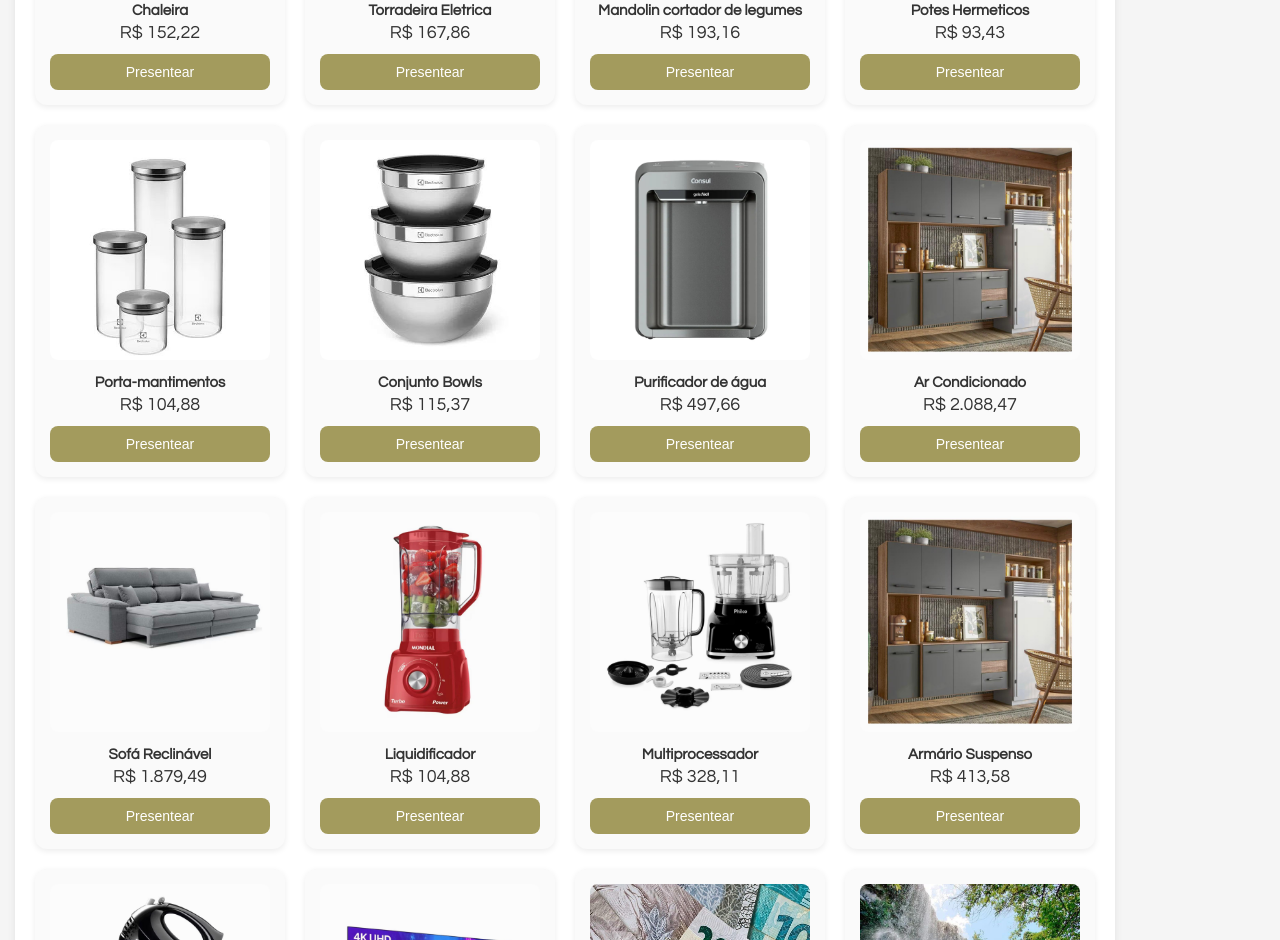
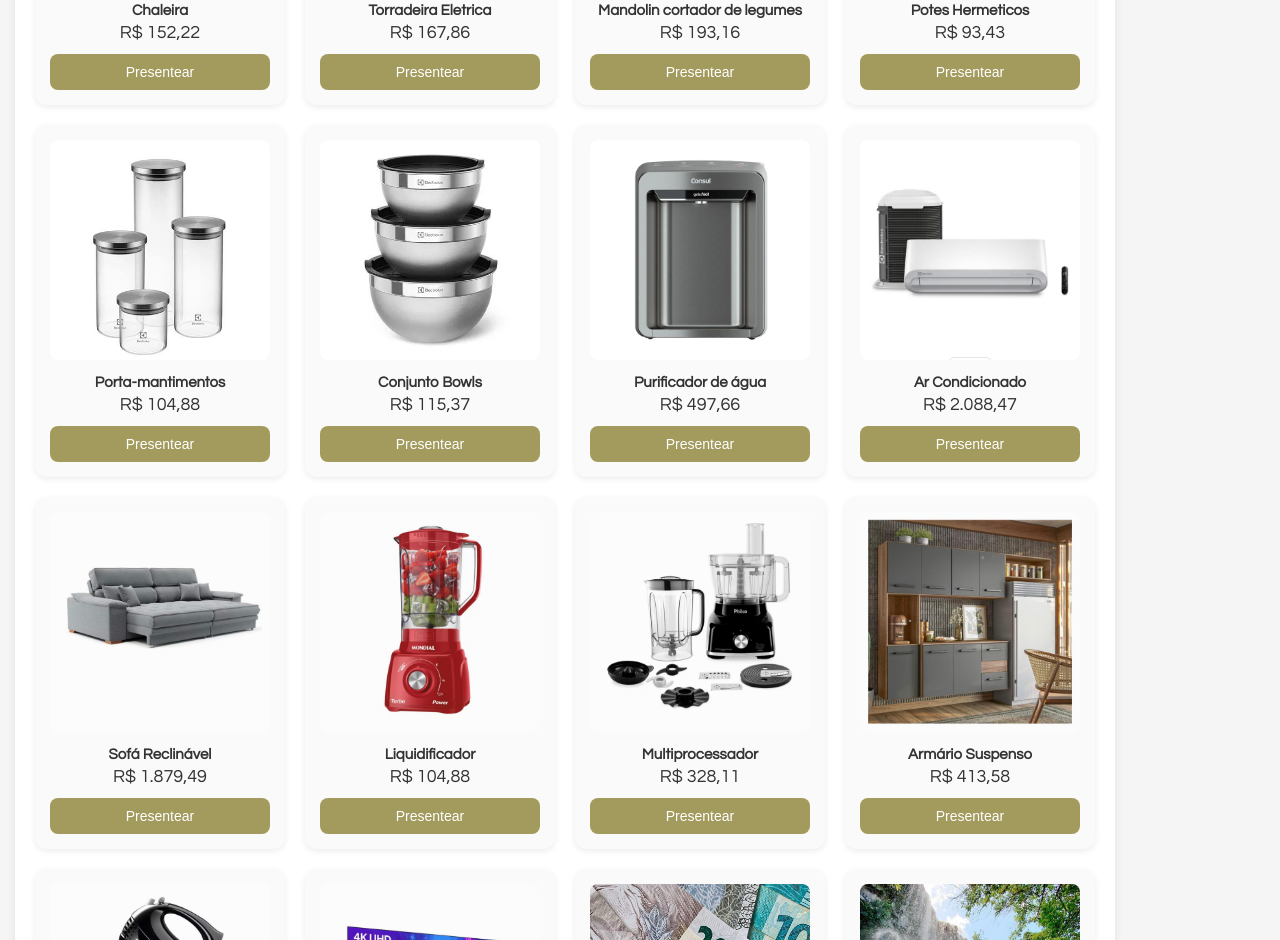
Before and after one commit to Felipe062-dev/casamento, a plain HTML site: page index.html in a window 1280 px wide. Shown: the part 2778-3718 px from the top of the page. Drawn offline with Linux system fonts and the light colour scheme.

Commit message:
Update index.html

```diff
--- a/index.html
+++ b/index.html
@@ -412,7 +412,7 @@ e compartilhar essa celebração.
   </div>
 
       <div class="gift-card">
-    <img src="Armário.jpeg">
+    <img src="ArCondicionado.jpeg">
     <div class="gift-title">Ar Condicionado</div>
     <div class="price">R$ 2.088,47</div>
     <button onclick="window.location.href='https://mpago.la/2wQRZJp'">
@@ -575,4 +575,5 @@ setInterval(() => {
 </script>
 
 </body>
+
 </html>
```
